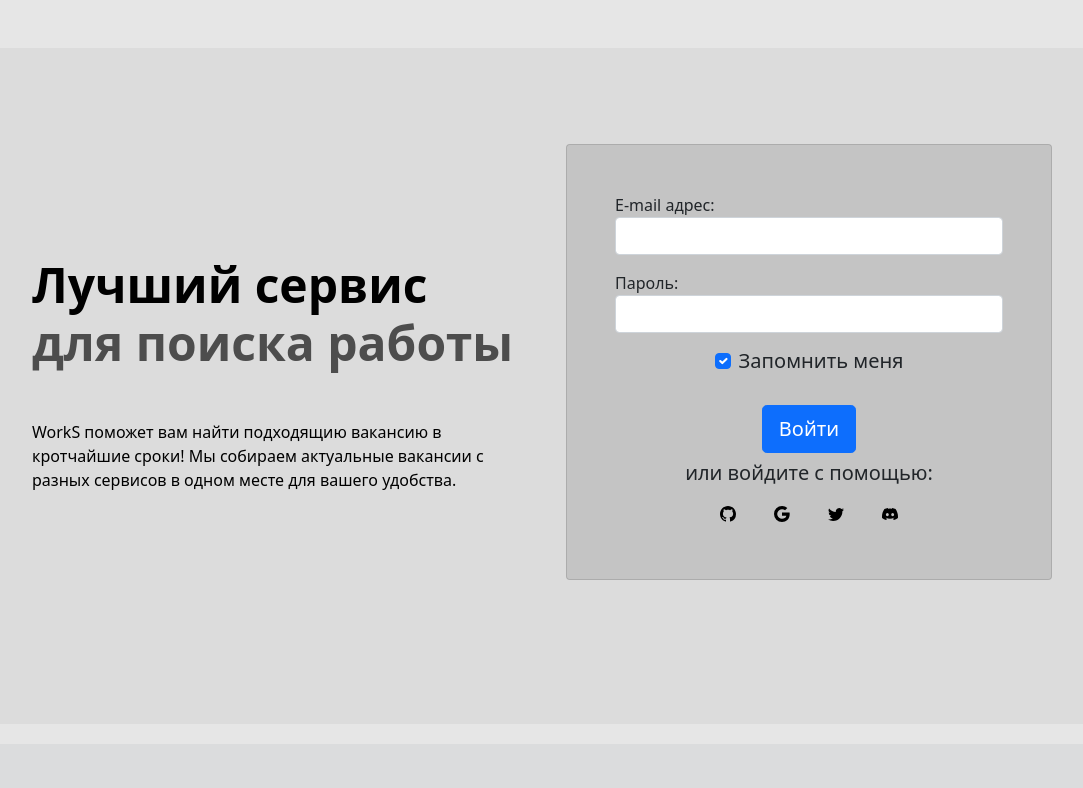
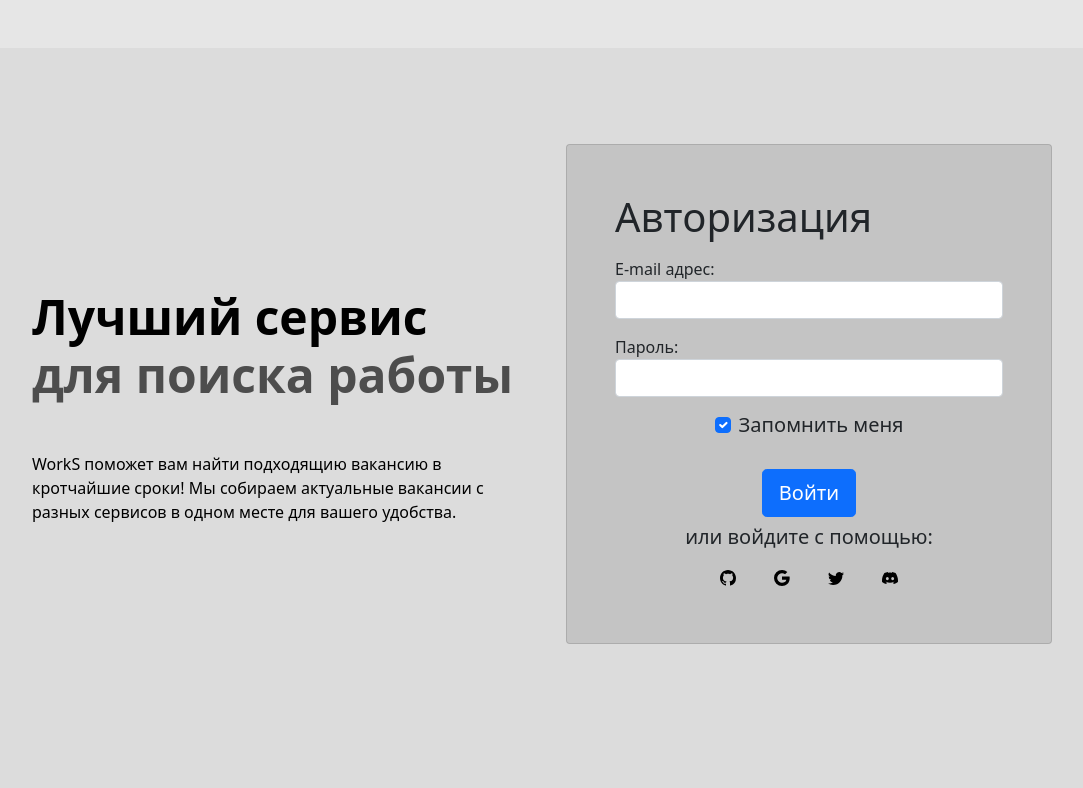
Before and after one commit to facetable-lab/WorkS, a Django app: page /accounts/login/ in a window 1280 px wide. Shown: the part 56-844 px from the top of the page, without its empty margins (98-1181 px from the left). Before the commit the page ends 636 px from the top, so only its background shows below. Run offline with Django 4.2, Linux system fonts and the light colour scheme.

Commit message:
Изменен заголовок страницы, оформление

```diff
--- a/src/works_accounts/templates/works_accounts/login.html
+++ b/src/works_accounts/templates/works_accounts/login.html
@@ -1,6 +1,6 @@
 {% extends 'base.html' %}
 
-{% block title%}Home page{% endblock %}
+{% block title%}Авторизация{% endblock %}
 
 {% block content %}
 <div class="row">
@@ -35,6 +35,7 @@
                                 <!-- Форма -->
                                 <form action="" method="POST">
                                     {% csrf_token %}
+                                    <h1 class="mb-3">Авторизация</h1>
                                     {{ form.as_p}}
                                     <div class="form-check d-flex justify-content-center mb-4">
                                         <input class="form-check-input me-2" type="checkbox" value=""
```
